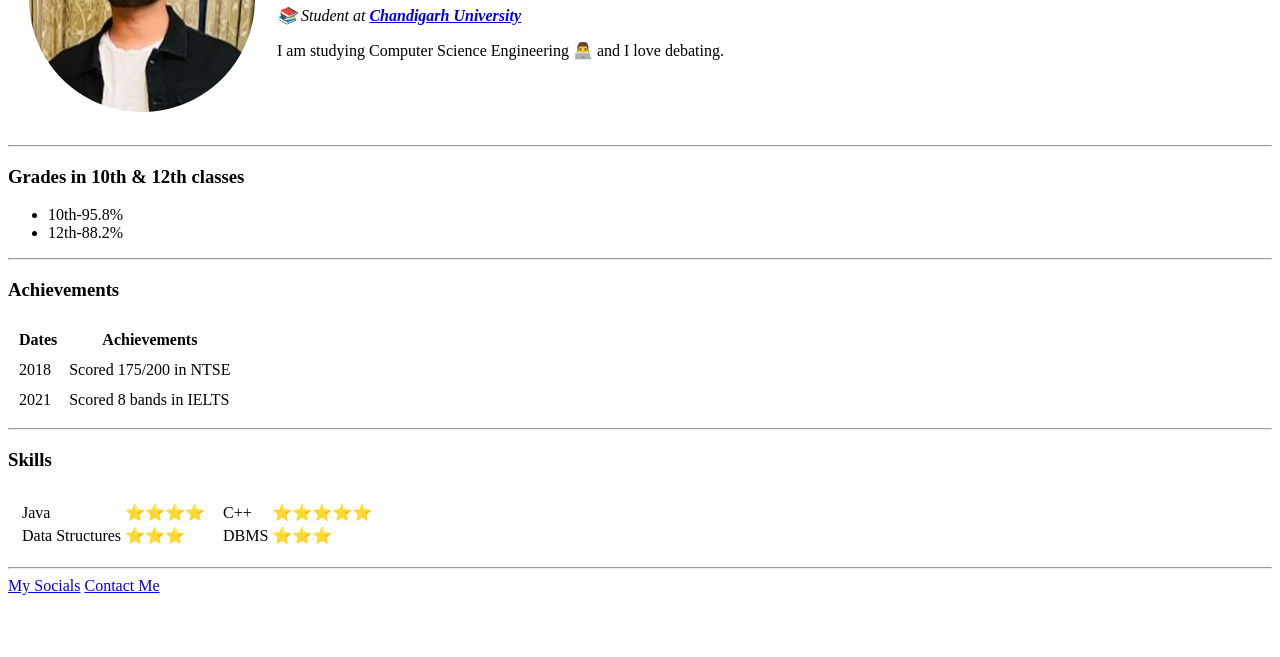
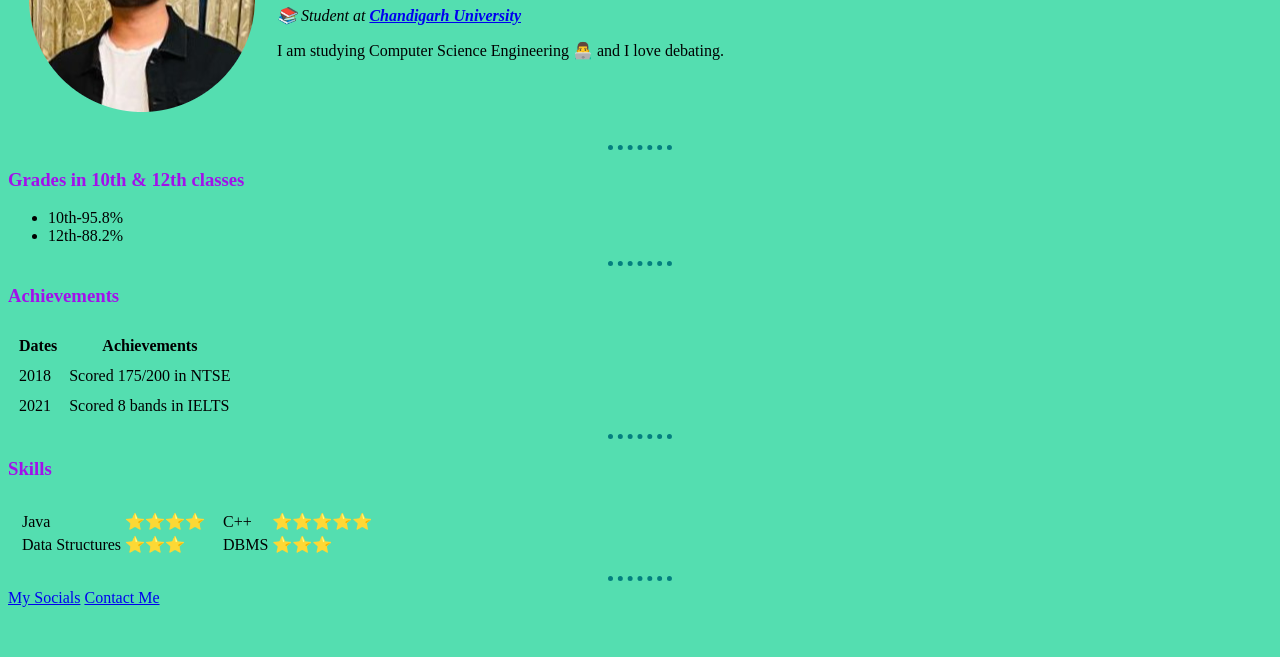
Before and after one commit to PranavMehta15/cv, a plain HTML site: page index.html in a window 1280 px wide. Shown: the part 143-800 px from the top of the page. Drawn offline with Linux system fonts and the light colour scheme.

Commit message:
Update index.html

```diff
--- a/index.html
+++ b/index.html
@@ -3,6 +3,7 @@
 <head>
     <meta charset="UTF-8">
     <title>Pranav's Personal Site</title>
+    <link rel="stylesheet" type="text/css" href="../css/style.css"/>
 </head>
 <body>
     <table cellspacing="20">
```
